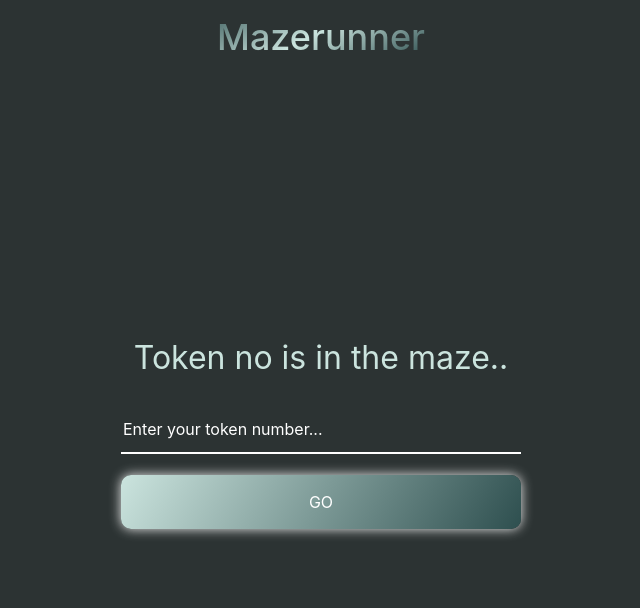
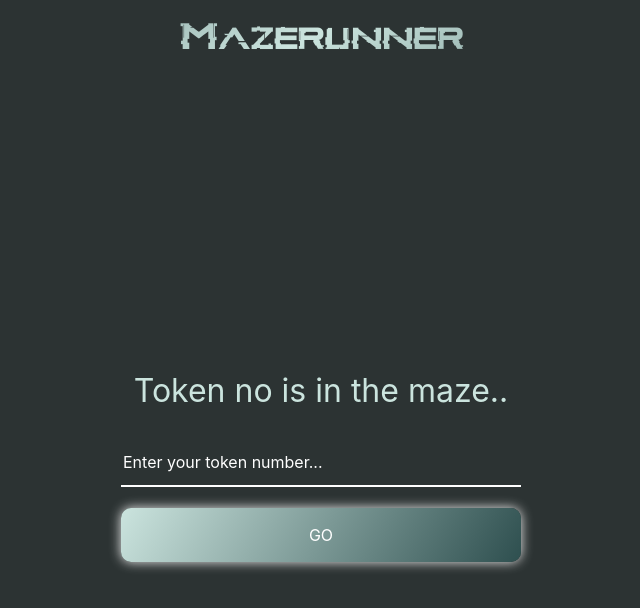
Before and after one commit to Anuragchandra221/Mazerunner, a React (Create React App) app: page / in a window 1280 px wide. Shown: the top 608 px of the page, without its empty margins (319-959 px from the left). Built offline with nearby package versions, Linux system fonts and the light colour scheme; no server answers; the database is empty.

Commit message:
Font updated

```diff
--- a/src/App.css
+++ b/src/App.css
@@ -1,6 +1,9 @@
+@font-face {
+  font-family: glitch;
+  src: url('./utils/Glitch inside.otf');
+}
 .App {
   text-align: center;
-
 }
 html{
   padding: 0;
@@ -73,6 +76,7 @@ body{
 }
 h2{
   font-size: 34px;
+  font-family: 'glitch';
   background: -webkit-linear-gradient(120deg , #2E4F4F, #CBE4DE, #2E4F4F);
   -webkit-background-clip: text;
   -webkit-text-fill-color: transparent;
--- a/src/Components/Home.js
+++ b/src/Components/Home.js
@@ -18,8 +18,10 @@ function Home() {
 
   },[])
   return (
-    <div className='home h-100 d-flex justify-content-start align-items-center' style={{flexDirection:'column'}}>
-      <h2 className='text-center pt-3'>Mazerunner</h2>
+    <div className='h-100'>
+      <div className='text text-center'>
+        <h2 className='pt-3'>Mazerunner</h2>
+      </div>
       <div className='home  h-100 d-flex justify-content-center align-items-center' >
           <p className='text pb-0 m-0 mb-4'>Token no <span className='token'>{token}</span> is in the maze..</p>
           <div className='inputdiv'>
@@ -29,7 +31,7 @@ function Home() {
           </div>
 
       </div>
-    </div>
+      </div>
   )
 }
 
```
Also changed, not shown: src/utils/Glitch inside.otf (added).
